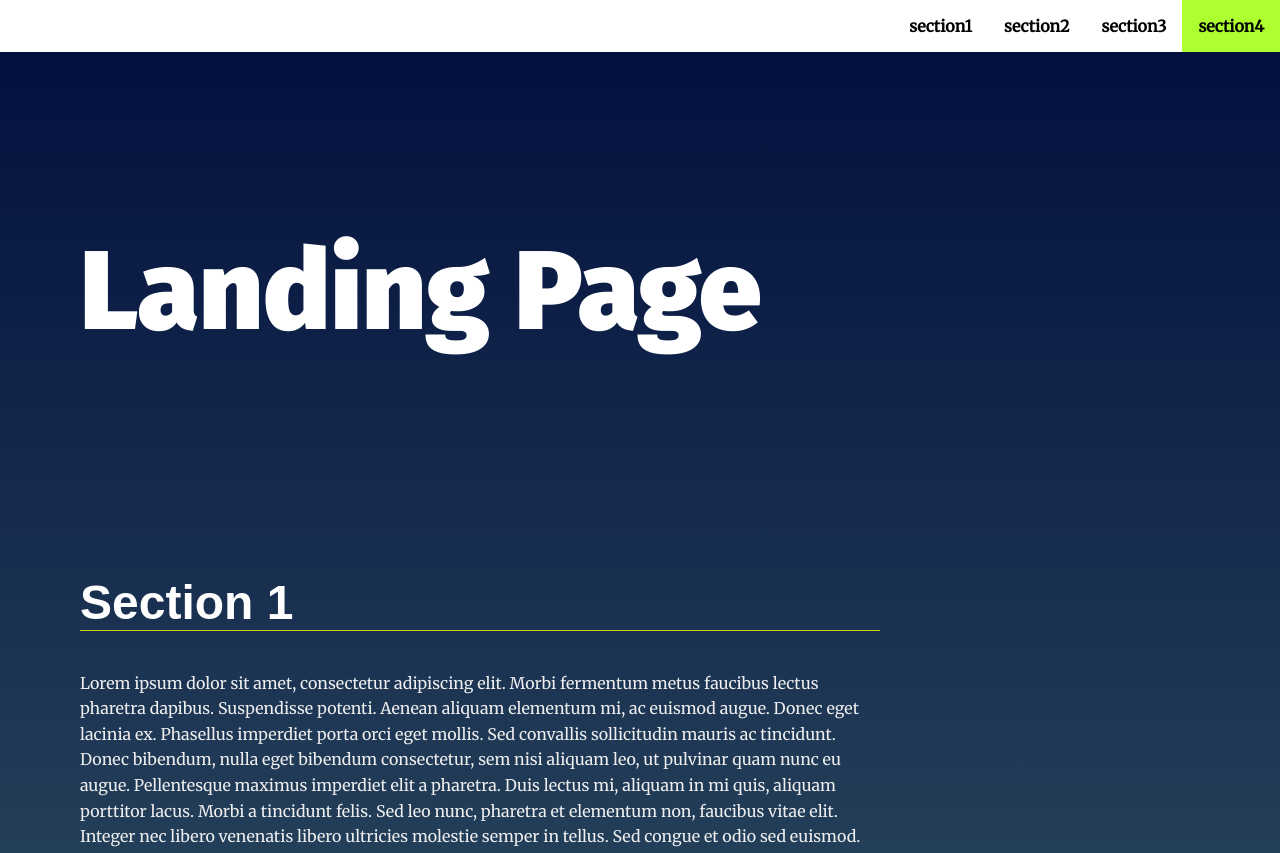
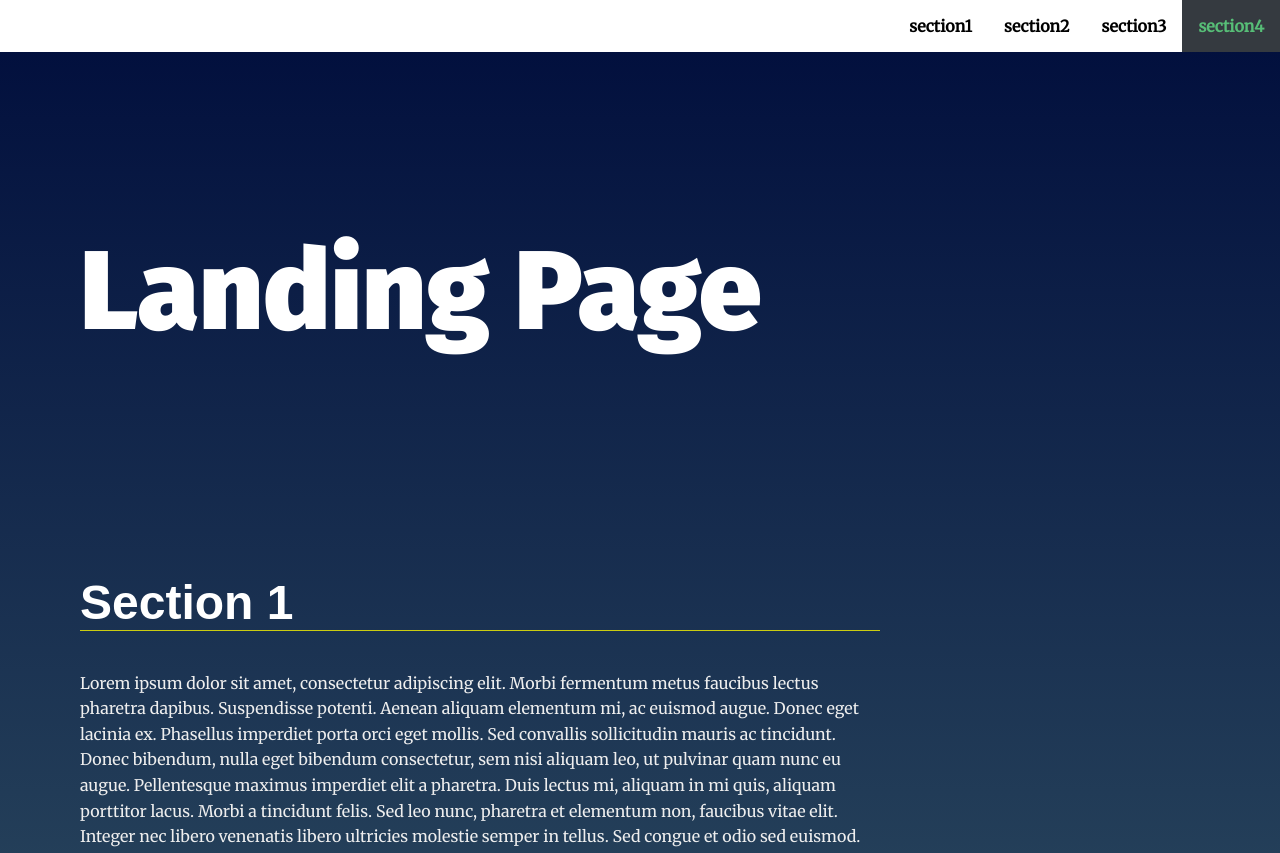
Before and after one commit to AhmedSameh19/Landing-Page, a plain HTML site: page index.html in a window 1280 px wide. Shown: the top 853 px of the page. Drawn offline with Linux system fonts and the light colour scheme.

Commit message:
uploaded

```diff
--- a/css/styles.css
+++ b/css/styles.css
@@ -208,9 +208,9 @@ section.your-active-class .landing__container::after {
     opacity: 1;
     animation: rotate 5s linear 0s infinite forwards reverse;
 }
-.link-active{
-    background-color: greenyellow;
-    color: #333;
+.menu__link.link-active{
+    background-color: rgb(53, 58, 64);
+    color: #57be77;
 }
 
 /* Section Active Styles Keyframe Animations */
```
